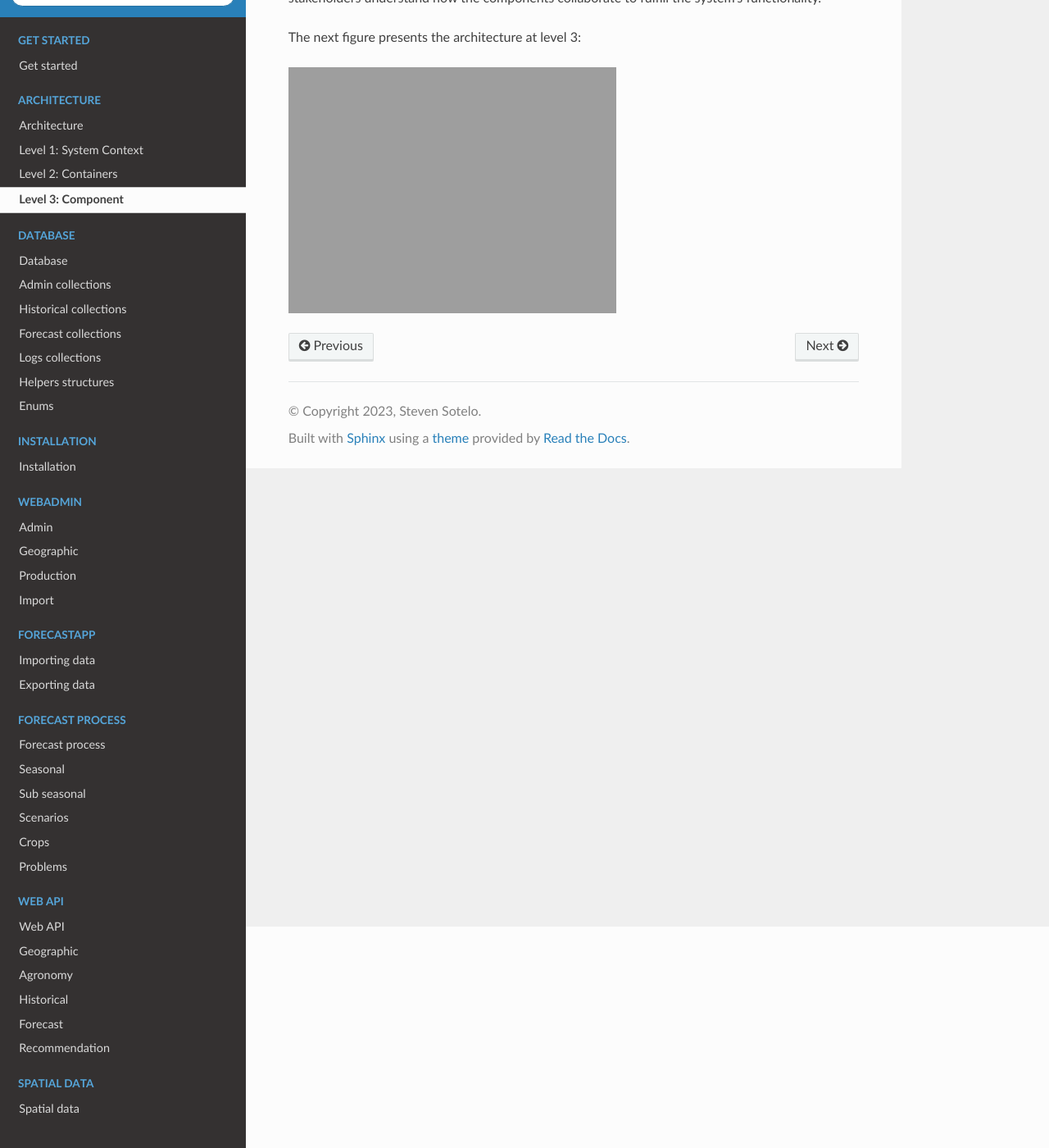
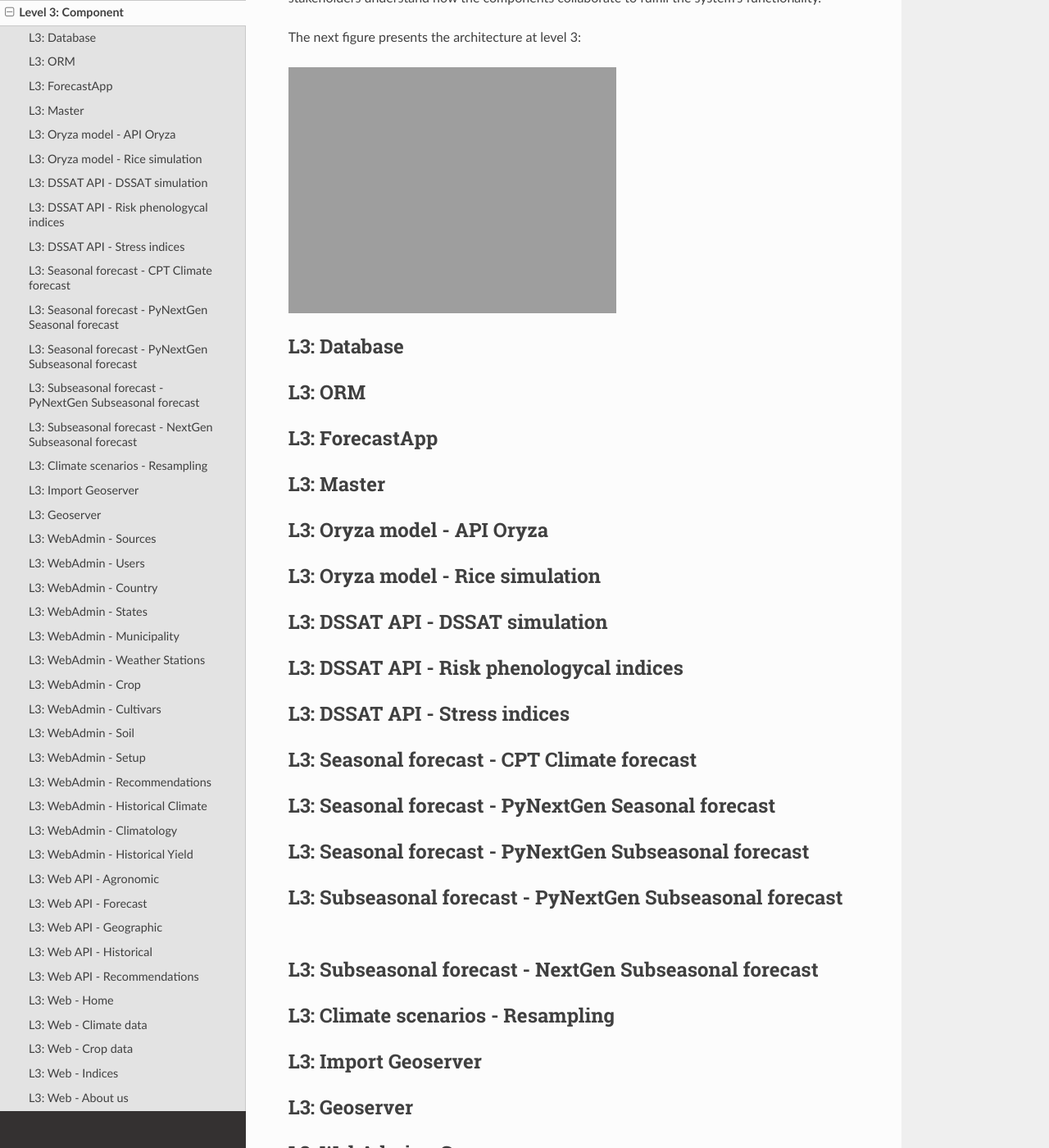
Before and after one commit to stevensotelo/aclimate_docs, a Sphinx documentation site: the page built from docs/source/02-l3.rst, in a window 1280 px wide and 1400 px high, scrolled down 270 px. Shown: the whole window at 82% size. Built offline with Sphinx 7.4.7 and the Read the Docs theme 2.0.0, drawn with Linux system fonts in a browser that asks for light colours; some of the changed text lies outside the part shown.

Commit message:
added titles of components in level 3

```diff
--- a/docs/source/02-l3.rst
+++ b/docs/source/02-l3.rst
@@ -13,3 +13,126 @@ The next figure presents the architecture at level 3:
 .. image:: /_static/img/02-l3/level3.*
     :alt: Architecture Level 3 - Components
     :class: device-screen-vertical side-by-side
+
+L3: Database
+------------
+
+L3: ORM
+-------
+
+L3: ForecastApp
+---------------
+
+L3: Master
+----------
+
+L3: Oryza model - API Oryza
+---------------------------
+
+L3: Oryza model - Rice simulation
+---------------------------------
+
+L3: DSSAT API - DSSAT simulation
+--------------------------------
+
+L3: DSSAT API - Risk phenologycal indices
+-----------------------------------------
+
+L3: DSSAT API - Stress indices
+------------------------------
+
+L3: Seasonal forecast - CPT Climate forecast
+--------------------------------------------
+
+L3: Seasonal forecast - PyNextGen Seasonal forecast
+---------------------------------------------------
+
+L3: Seasonal forecast - PyNextGen Subseasonal forecast
+------------------------------------------------------
+
+L3: Subseasonal forecast - PyNextGen Subseasonal forecast
+---------------------------------------------------------
+
+L3: Subseasonal forecast - NextGen Subseasonal forecast
+-------------------------------------------------------
+
+L3: Climate scenarios - Resampling
+----------------------------------
+
+L3: Import Geoserver
+--------------------
+
+L3: Geoserver
+-------------
+
+L3: WebAdmin - Sources
+----------------------
+
+L3: WebAdmin - Users
+--------------------
+
+L3: WebAdmin - Country
+----------------------
+
+L3: WebAdmin - States
+---------------------
+
+L3: WebAdmin - Municipality
+---------------------------
+
+L3: WebAdmin - Weather Stations
+-------------------------------
+
+L3: WebAdmin - Crop
+-------------------
+
+L3: WebAdmin - Cultivars
+------------------------
+
+L3: WebAdmin - Soil
+-------------------
+
+L3: WebAdmin - Setup
+--------------------
+
+L3: WebAdmin - Recommendations
+------------------------------
+
+L3: WebAdmin - Historical Climate
+---------------------------------
+
+L3: WebAdmin - Climatology
+--------------------------
+
+L3: WebAdmin - Historical Yield
+-------------------------------
+
+L3: Web API - Agronomic
+-----------------------
+
+L3: Web API - Forecast
+----------------------
+
+L3: Web API - Geographic
+------------------------
+
+L3: Web API - Historical
+------------------------
+
+L3: Web API - Recommendations
+-----------------------------
+
+L3: Web - Home
+--------------
+
+L3: Web - Climate data
+----------------------
+
+L3: Web - Crop data
+-------------------
+
+L3: Web - Indices
+-----------------
+
+L3: Web - About us
+------------------
```
Also changed, not shown: 1 other file.
